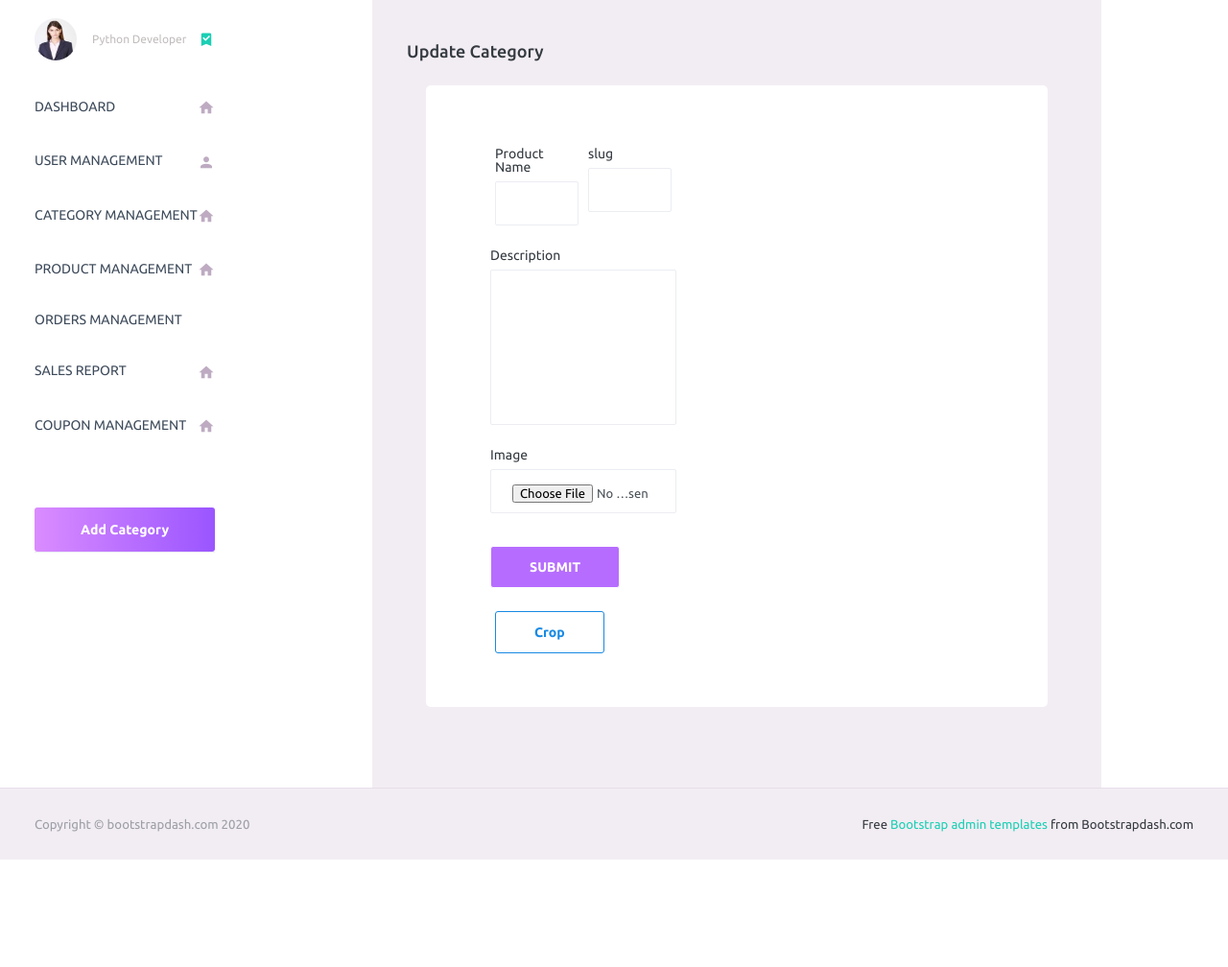
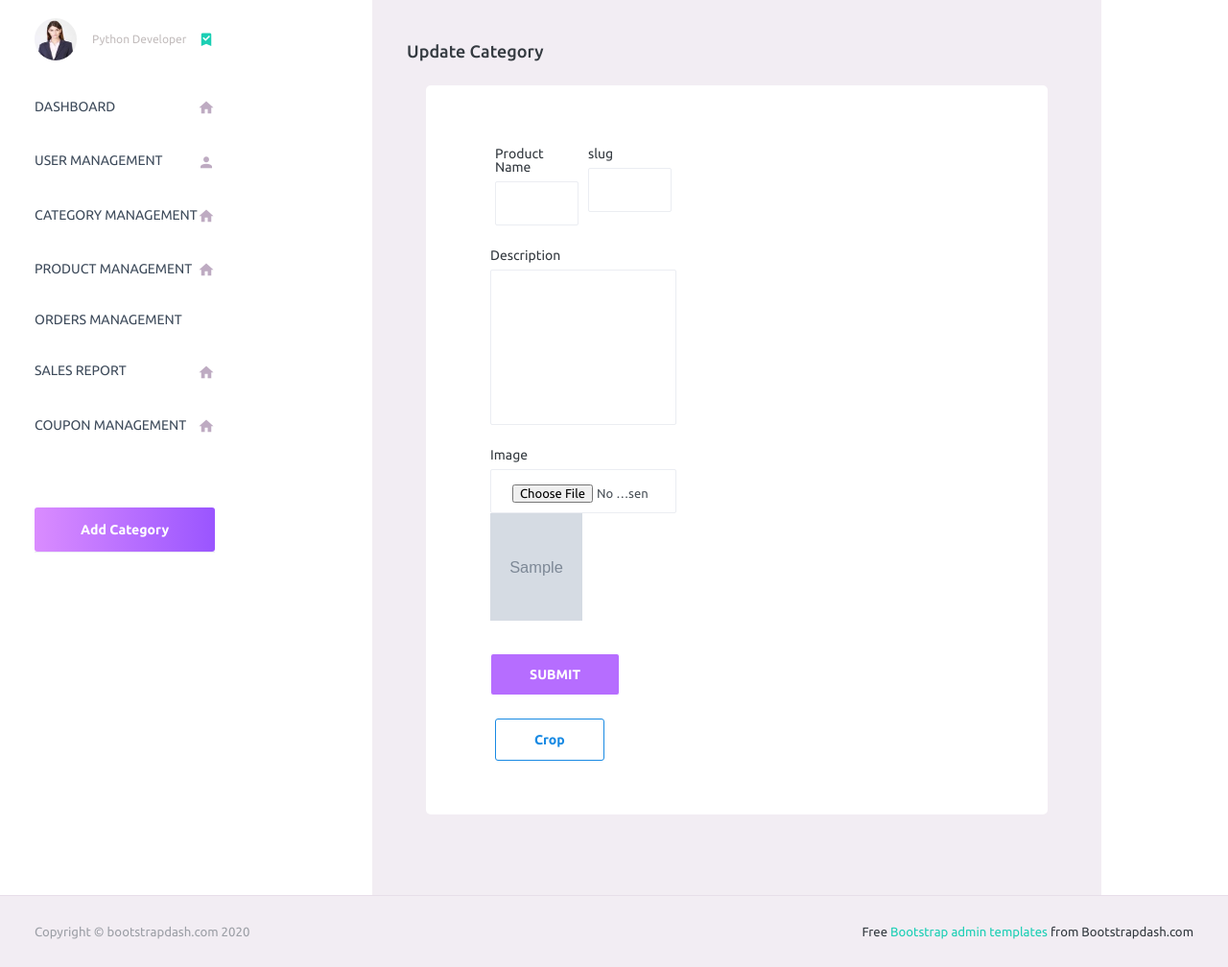
Before and after one commit to Athira8593/shoppersproject, a Django app: template templates/admin/admin_category_update.html in a window 1280 px wide. Shown: the part 71-1079 px from the top of the page at 96% size. Before the commit the page ends 967 px from the top, so only its background shows below. Run offline with Django 3.2, Linux system fonts and the light colour scheme; the template is opened without the code that fills it: values that come from a table or form of the project are taken from there, others are empty; tables that the repository leaves empty hold one stand-in row (values such as "Sample post"); grey boxes marked "Sample" are stand-in pictures; some libraries are stand-ins or nearby versions.

Commit message:
Update admin_category_update.html

```diff
--- a/templates/admin/admin_category_update.html
+++ b/templates/admin/admin_category_update.html
@@ -46,6 +46,7 @@
                             <div class="form-group">
                               <label for="fname">Image</label>
                               {{form.image1}}
+				<img src="{{category.image1.url}}" style="width: 6rem; height: 7rem;">
                             </div>
                             <div class="form-group">
                               <button style="margin-top: 10px; color: white; border-color: white;"
```
